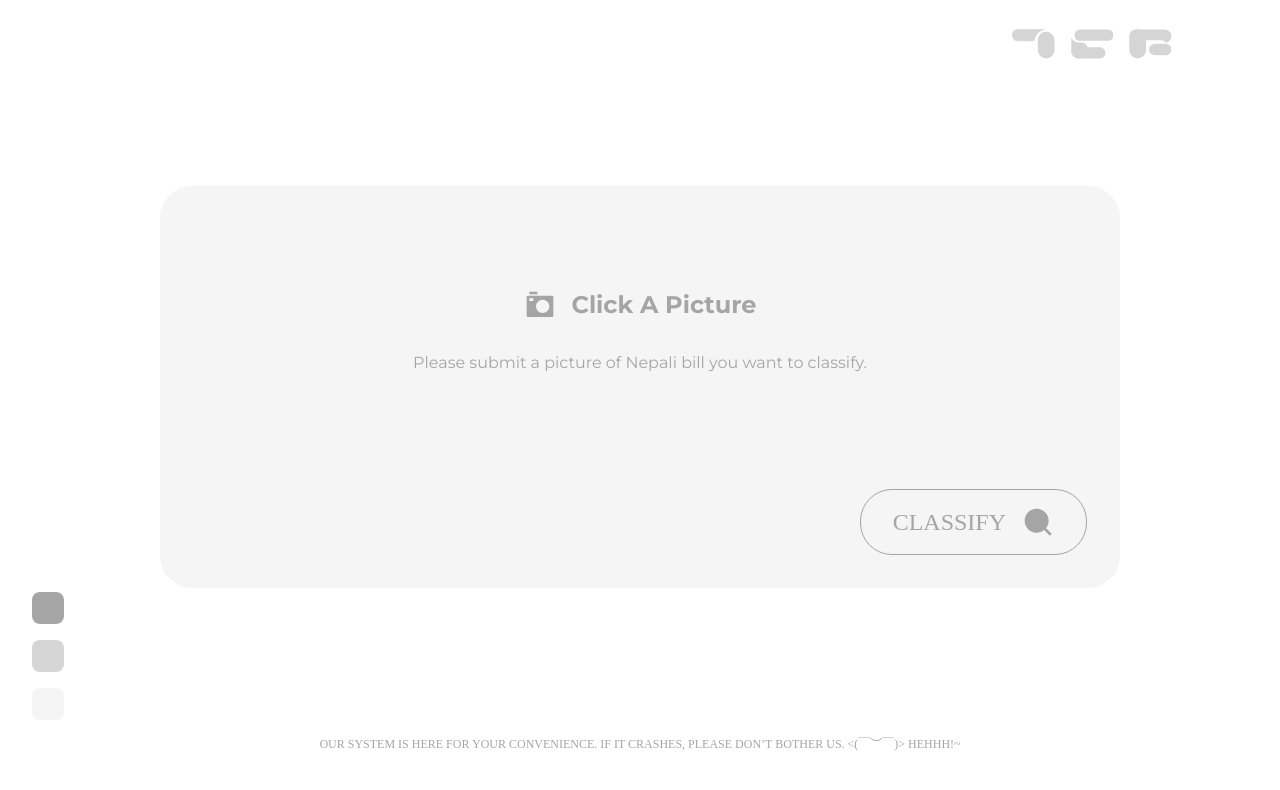
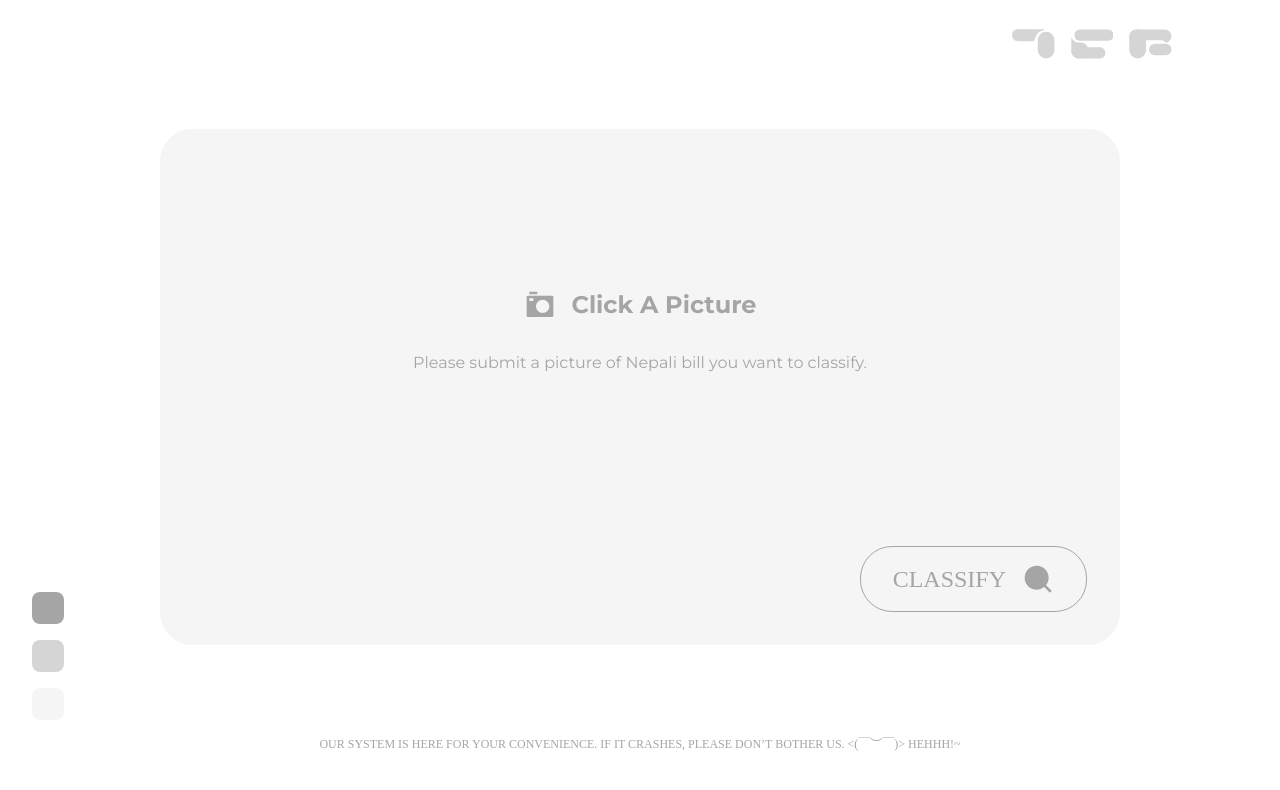
Before and after one commit to Ashma-Rai-32/NepaliCurrencyRecognitionSystem, a Next.js app in the folder refactor/: page /scan in a window 1280 px wide. Shown: the top 790 px of the page. Built offline with nearby package versions, Linux system fonts and the light colour scheme; a web font is replaced by a local one.

Commit message:
restructure

```diff
--- a/refactor/package.json
+++ b/refactor/package.json
@@ -15,6 +15,7 @@
     "axios": "^1.7.7",
     "classnames": "^2.5.1",
     "framer-motion": "^11.5.4",
+    "lodash": "^4.17.21",
     "next": "14.2.11",
     "react": "^18",
     "react-dom": "^18",
--- a/refactor/src/components/Layout.tsx
+++ b/refactor/src/components/Layout.tsx
@@ -30,7 +30,7 @@ const Layout: React.FC<{ children: React.ReactNode }> = ({ children }) => {
               display: "flex",
               width: "100%",
               flexDirection: "column",
-              justifyContent: "center",
+              // justifyContent: "center",
               maxWidth: "960px",
               gap: "2rem",
               flexGrow: 1,
--- a/refactor/src/pages/scan/index.tsx
+++ b/refactor/src/pages/scan/index.tsx
@@ -1,52 +1,55 @@
-import LogoFirstLetter from "@/src/assets/logo-first-letter";
 import Button from "@/src/components/Button";
 import Card from "@/src/components/Card";
-import CardOverlapped from "@/src/components/CardOverlapped";
 import Heading1 from "@/src/components/Heading1";
-import Logo from "@/src/components/Logo";
-import IconButtonGroup from "@/src/components/IconButtonGroup";
 import Subtitle from "@/src/components/Subtitle";
 import Title from "@/src/components/Title";
-import TypographicList from "@/src/components/TypographicList";
 import { css } from "@emotion/css";
 import { RootState } from "@reduxjs/toolkit/query";
 import { connect } from "react-redux";
-import { BsPlusLg } from "react-icons/bs";
-import Footer from "@/src/components/Footer";
 import { RiCamera3Fill, RiSearchFill } from "react-icons/ri";
 import classNames from "classnames";
 import ImageThumbnail from "@/src/assets/image-thumbnail";
 import { IoVolumeLow } from "react-icons/io5";
 import StatisticsTile from "@/src/components/StatisticsTile";
 import DropdownSimpleField from "@/src/components/DropdownSimpleField";
-import { useRef, useState } from "react";
+import { useEffect, useRef, useState } from "react";
 import CardInput from "@/src/components/CardInput";
 import axios from "axios";
-import Image from "next/image";
 import { motion } from "framer-motion";
 import Heading3 from "@/src/components/Heading3";
 
 const Scan: React.FC = ({ theme }) => {
   const fileInputRef = useRef(null);
+  const [formValues, setFormValues] = useState({
+    file: null,
+  });
   const [file, setFile] = useState();
 
   console.log("👾 | file:", file);
 
-  const imageUrl = file && URL.createObjectURL(file);
+  const [modelResult, setModelResult] = useState(null);
+  const [showSubmitAnother, setShowSubmitAnother] = useState(false);
 
-  const [result, setResult] = useState();
-  const [showThumbnailOnly, setShowThumbnailOnly] = useState(false);
+  const [scanPageIndex, setScanPageIndex] = useState(0); //0: initial, 1: show submit another pic
+
+  useEffect(() => {
+    if (modelResult) setScanPageIndex(1);
+  }, [modelResult]);
 
   const classify = async () => {
     //classify the picture
     //trigger model here
-
     try {
       const formData = new FormData();
       formData.append("imagefile", file);
-      const result = await axios.post("http://localhost:5000/", formData);
-      setResult(result.data);
-      setShowThumbnailOnly(true);
+      const modelResult = await axios.post("http://localhost:5000/", formData);
+      setModelResult({
+        fileMetadata: file,
+        fileImageUrl: URL.createObjectURL(file),
+        result: modelResult.data,
+      });
+      setFile(null);
+      // setShowSubmitAnother(true);
     } catch (error) {
       console.log(error);
     }
@@ -58,69 +61,34 @@ const Scan: React.FC = ({ theme }) => {
   };
 
   return (
-    <>
+    <div
+      className={classNames("wrapper", {
+        "second-phase": scanPageIndex === 1,
+      })}
+    >
       <div className="first-row">
         <CardInput
-          className={classNames(
-            "text-muted",
-            css({
-              flexGrow: 1,
-              padding: !showThumbnailOnly && "0",
-              overflow: "hidden",
-              ...(!showThumbnailOnly && { minHeight: "50vh" }),
-            }),
-            showThumbnailOnly &&
-              css({
-                flexDirection: "row",
-                justifyContent: "space-between",
-              })
-          )}
+          className={classNames("text-muted", "card-input", {
+            "second-phase": scanPageIndex === 1,
+          })}
           file={file}
           setFile={setFile}
           type="input"
         >
-          {file ? (
-            <>
-              {showThumbnailOnly && (
-                <div
-                  style={{
-                    display: "flex",
-                    flexDirection: "column",
-                    gap: "1rem",
-                  }}
-                >
-                  <Heading3>{file.name}</Heading3>
-                  {file.size / 1024} MB
-                </div>
-              )}
+          {scanPageIndex === 0 ? (
+            file ? (
               <img
-                src={imageUrl}
+                src={URL.createObjectURL(file)}
                 style={{
                   width: "auto",
                   height: "100%",
                   objectFit: "cover",
-                  maxHeight: showThumbnailOnly ? "64px" : "450px",
+                  maxHeight: scanPageIndex === 1 ? "64px" : "400px",
                 }}
               />
-            </>
             ) : (
-            <div
-              style={{
-                display: "flex",
-                flexDirection: "column",
-                gap: "2rem",
-                flexGrow: 1,
-                justifyContent: "center",
-                alignItems: "center",
-              }}
-            >
-              <Heading1
-                className={css({
-                  display: "flex",
-                  gap: "1rem",
-                  alignItems: "center",
-                })}
-              >
+              <div className="body-container">
+                <Heading1>
                   {file ? (
                     file.name
                   ) : (
@@ -134,16 +102,41 @@ const Scan: React.FC = ({ theme }) => {
                   ? Math.floor(file.size / 1024) + "MB"
                   : "Please submit a picture of Nepali bill you want to classify."}
               </div>
+            )
+          ) : file ? (
+            <div
+              className={css({
+                marginLeft: "2rem",
+                gap: "1rem",
+                display: "flex",
+              })}
+            >
+              <Heading3>{file.name}</Heading3>(
+              {Math.floor(file.size / 1024) + "MB"})
+            </div>
+          ) : (
+            <>
+              <div
+                style={{
+                  display: "flex",
+                  flexDirection: "column",
+                  gap: "1rem",
+                  paddingLeft: "2rem",
+                }}
+              >
+                Please submit the picture of the Nepali bill you want to
+                classify.
+              </div>
+            </>
           )}
           <div
             style={{
-              ...(!showThumbnailOnly && { padding: "0 2rem 2rem 2rem" }),
+              ...(scanPageIndex === 0 && { padding: "0 2rem 2rem 2rem" }),
             }}
           >
             <Button
               onClick={(e) => {
                 e.preventDefault();
-                console.log("👾 | e:", e);
 
                 e.stopPropagation();
                 classify();
@@ -164,7 +157,7 @@ const Scan: React.FC = ({ theme }) => {
         </CardInput>
       </div>
 
-      {result && (
+      {modelResult && (
         <motion.div
           className="second-row"
           initial="hidden"
@@ -188,9 +181,9 @@ const Scan: React.FC = ({ theme }) => {
               })
             )}
           >
-            {result ? (
+            {modelResult ? (
               <img
-                src={imageUrl}
+                src={modelResult.fileImageUrl}
                 style={{
                   width: "auto",
                   height: "100%",
@@ -241,7 +234,7 @@ const Scan: React.FC = ({ theme }) => {
                     gap: "2rem",
                   }}
                 >
-                  <Title>NPR {result.prediction}/-</Title>
+                  <Title>NPR {modelResult.result.prediction}/-</Title>
                   <Subtitle className="text-muted">
                     One thousand rupees
                   </Subtitle>
@@ -254,7 +247,7 @@ const Scan: React.FC = ({ theme }) => {
                     {
                       label: "confidence",
                       type: "percentage-bar",
-                      value: result.confidence,
+                      value: modelResult.result.confidence,
                     },
                     { label: "Accuracy", type: "percentage-bar", value: 20 },
                     { label: "Time elapsed", type: "text", value: "100ms" },
@@ -279,7 +272,7 @@ const Scan: React.FC = ({ theme }) => {
           </div>
         </motion.div>
       )}
-    </>
+    </div>
   );
 };
 
--- a/refactor/src/styles/_scan.scss
+++ b/refactor/src/styles/_scan.scss
@@ -1,7 +1,55 @@
+.wrapper {
+    display: flex;
+    height: 100%;
+    justify-content: center;
+    gap: 5rem;
+    align-items: center;
+    width: 100%;
+    flex-grow: 1;
+    flex-direction: column;
+
+    .second-phase {
+        justify-content: flex-start;
+    }
+}
+
 .first-row {
     display: flex;
     gap: 2rem;
+    width: 100%;
     align-items: center;
+
+    .card-input {
+        flex-grow: 1;
+        padding: 0;
+        overflow: hidden;
+
+        &:not(.second-phase) {
+            min-height: 50vh;
+        }
+
+        &.second-phase {
+            flex-direction: row;
+            justify-content: space-between;
+            align-items: center;
+        }
+
+        .body-container {
+            display: flex;
+            flex-direction: column;
+            gap: 2rem;
+            flex-grow: 1;
+            justify-content: center;
+            align-items: center;
+            min-height: 400px;
+
+            .heading-1 {
+                display: flex;
+                gap: 1rem;
+                align-items: center;
+            }
+        }
+    }
 
     @media(max-width:756px) {
         .button-label {
@@ -12,11 +60,13 @@
 }
 
 .second-row {
-    display: flex;
+    display: grid;
     gap: 2rem;
+    grid-template-columns: 1fr 1fr;
+    width: 100%;
 
     @media (max-width:756px) {
-        flex-direction: column;
+        grid-template-columns: 1fr;
     }
 
 
```
Also changed, not shown: 1 other file (tests, documents, lock files or other folders). Lines whose indentation alone changed are shown as unchanged.
